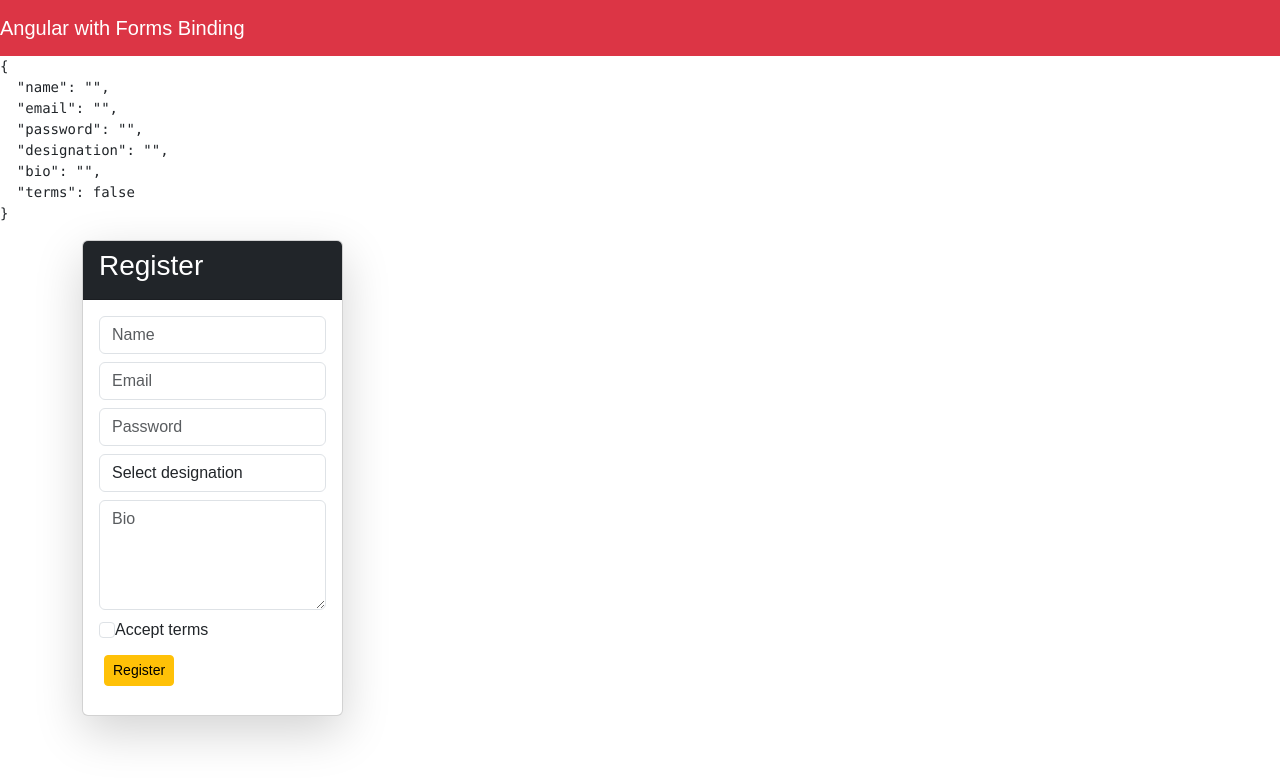
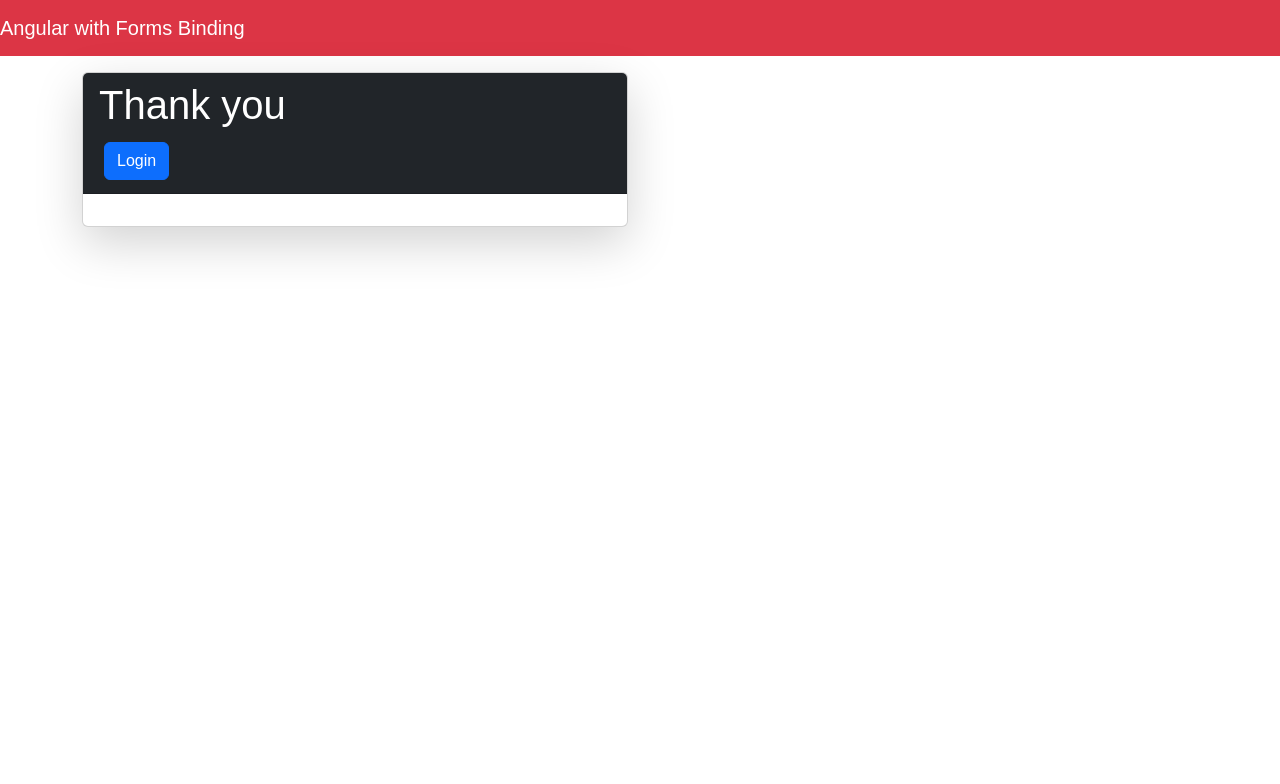
Before and after one commit to VedantKadam1105/Angular-revision, an Angular app: page / in a window 1280 px wide. Shown: the top 784 px of the page. Built offline with nearby package versions, Linux system fonts and the light colour scheme.

Commit message:
ngIf directive

```diff
--- a/src/app/app.component.html
+++ b/src/app/app.component.html
@@ -1,4 +1,4 @@
 <nav class="navbar navbar-dark bg-danger">
   <a href="" class="navbar-brand">Angular with Forms Binding</a>
 </nav>
-<app-user-register></app-user-register>
+<app-auth-user></app-auth-user>
--- a/src/app/app.module.ts
+++ b/src/app/app.module.ts
@@ -15,6 +15,7 @@
 import { AmountRangeComponent } from './components/amount-range/amount-range.component';
 import { ThemeComponent } from './components/theme/theme.component';
 import { UserRegisterComponent } from './components/user-register/user-register.component';
+import { AuthUserComponent } from './components/auth-user/auth-user.component';
 
 
 @NgModule({
@@ -30,7 +31,8 @@
     ShowPasswordComponent,
     AmountRangeComponent,
     ThemeComponent,
-    UserRegisterComponent
+    UserRegisterComponent,
+    AuthUserComponent
   ],
   imports: [
     BrowserModule,
--- /dev/null
+++ b/src/app/components/auth-user/auth-user.component.html
@@ -0,0 +1,21 @@
+
+<section class="mt-3">
+    <div class="container">
+        <div class="row">
+            <div class="col-md-6">
+                <div class="card shadow-lg">
+                    <div class="card-header bg-dark text-white">
+                        <h1 *ngIf=isLoggedIn>Welcome user</h1>
+                        <h1 *ngIf=!isLoggedIn>Thank you</h1>
+                        <button *ngIf=!isLoggedIn (click)="setIsLoggedIn(true)" class="btn btn-primary">Login</button>
+                        <button *ngIf=isLoggedIn (click)="setIsLoggedIn(false)"class="btn btn-success">Logout</button>
+                    </div>
+                    <div class="card-body">
+
+                    </div>
+
+                </div>
+            </div>
+        </div>
+    </div>
+</section>
--- /dev/null
+++ b/src/app/components/auth-user/auth-user.component.ts
@@ -0,0 +1,20 @@
+import { Component, OnInit } from '@angular/core';
+
+@Component({
+  selector: 'app-auth-user',
+  templateUrl: './auth-user.component.html',
+  styleUrls: ['./auth-user.component.css']
+})
+export class AuthUserComponent implements OnInit {
+  public isLoggedIn:boolean=false;
+
+  setIsLoggedIn(flag:boolean){
+    this.isLoggedIn=flag
+  }
+
+  constructor() { }
+
+  ngOnInit(): void {
+  }
+
+}
```
Also changed, not shown: src/app/components/auth-user/auth-user.component.css (added), 1 other file (tests, documents, lock files or other folders).
